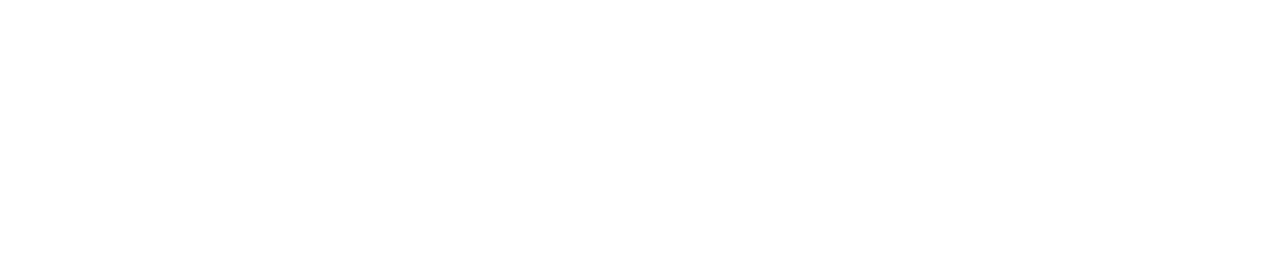
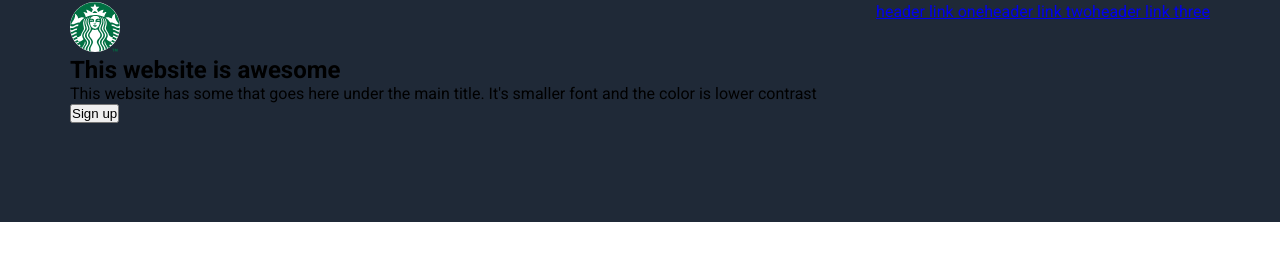
Before and after one commit to one-way7/landing-page, a plain HTML site: page index.html in a window 1280 px wide. Drawn offline with Linux system fonts and the light colour scheme.

Commit message:
Created markup for header and hero section and some styles for header.

```diff
--- a/index.html
+++ b/index.html
@@ -10,6 +10,33 @@
     <title>Temporary title</title>
 </head>
 <body>
-
+    <section class="section-hero">
+        <header class="header">
+            <div class="container">
+                <div class="wrapper">
+                    <div class="logo">
+                        <a href="#"><img src="./images/logo.svg" alt="starbucks logo" width="50px" height="auto"></a>
+                    </div>
+                    <ul class="header-list">
+                        <li><a href="#">header link one</a></li>
+                        <li><a href="#">header link two</a></li>
+                        <li><a href="#">header link three</a></li>
+                    </ul>
+                </div>
+            </div>
+        </header>
+        <main class="main">
+            <div class="container">
+                <div class="hero-info">
+                    <h1 class="hero-header">This website is awesome</h1>
+                    <p class="hero-descr">This website has some that goes here under the main title. It's smaller font and the color is lower contrast</p>
+                    <button class="hero-btn">Sign up</button>
+                </div>
+                <div class="hero-image">
+                    <img src="" alt="">
+                </div>
+            </div>
+        </main>
+    </section>
 </body>
 </html>
--- a/style.css
+++ b/style.css
@@ -0,0 +1,33 @@
+* {
+    margin: 0;
+    padding: 0;
+    box-sizing: border-box;
+}
+
+body {
+    font-family: "Roboto", sans-serif;
+}
+
+.container {
+    width: 1140px;
+    margin: 0 auto;
+}
+
+.section-hero {
+    padding: 2px 0 80px 0;
+    background-color: #1F2937;
+}
+
+.wrapper {
+    display: flex;
+    justify-content: space-between;
+}
+
+.header-list {
+    display: flex;
+    list-style-type: none;
+}
+
+.header-list li {
+
+}
```
Also changed, not shown: images/logo.svg (added).
